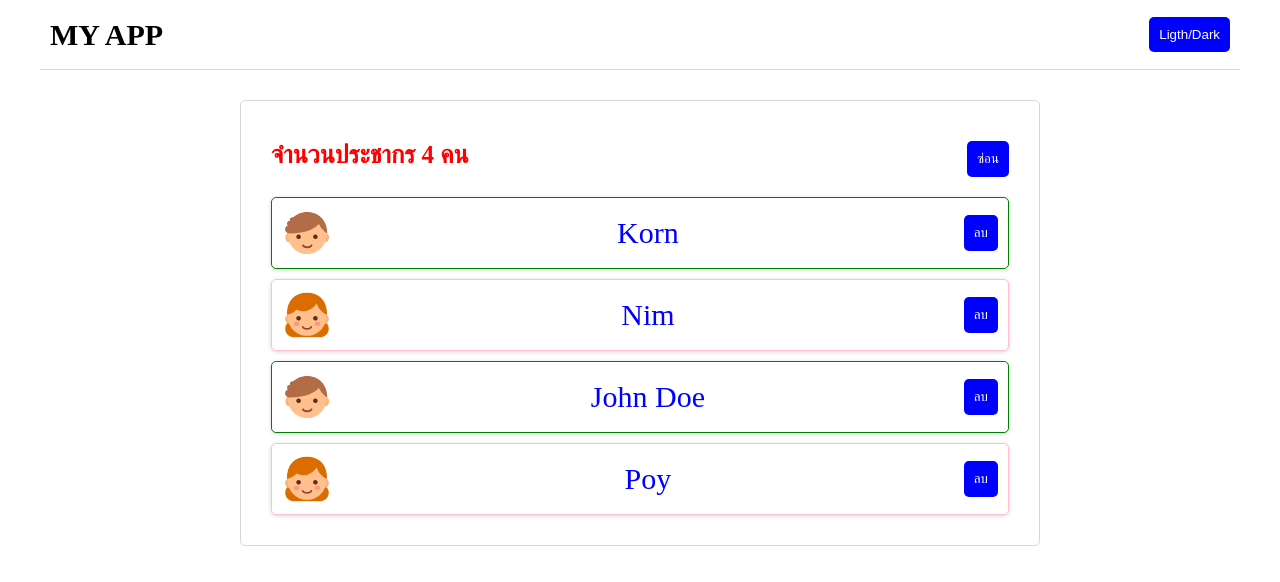
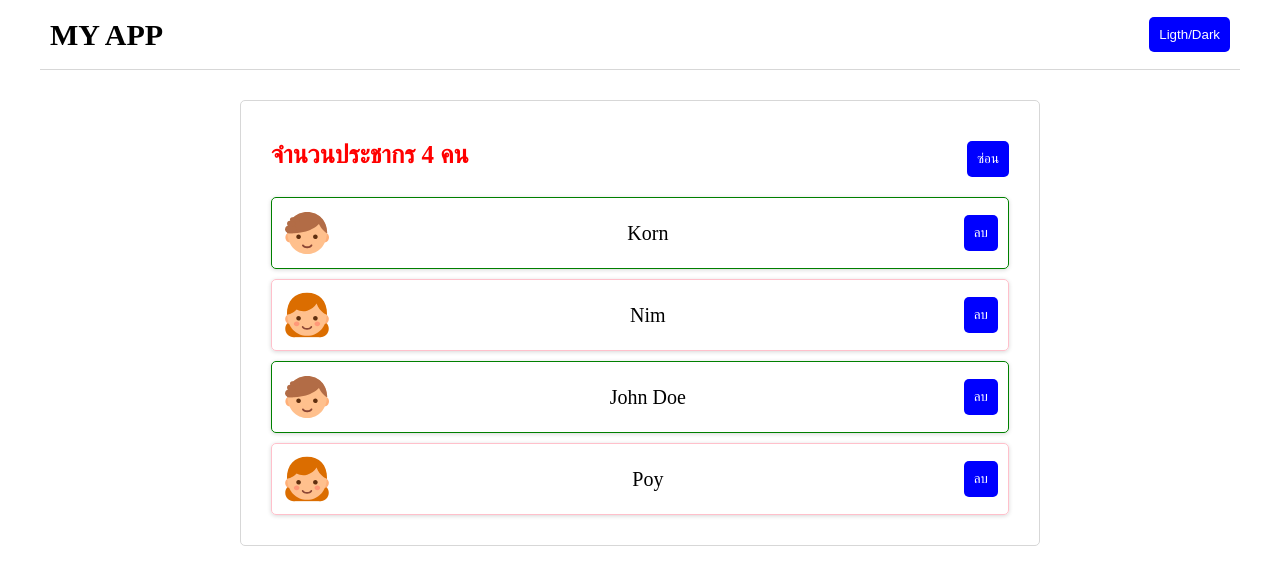
Before and after one commit to golfkornphisit/React-Learn, a React (Vite) app in the folder react_app/: page / in a window 1280 px wide. Shown: the top 582 px of the page. Built offline with nearby package versions, Linux system fonts and the light colour scheme.

Commit message:
befor ex17

```diff
--- a/react_app/src/App.jsx
+++ b/react_app/src/App.jsx
@@ -1,14 +1,20 @@
 import Header from "./components/Header";
 import PersonList from "./components/PersonList";
+import { useState } from "react";
 import "./App.css";
 
 function App() {
-
+    const [data] = useState([
+      { id: 1, name: "Korn", gender: "ชาย" },
+      { id: 2, name: "Nim", gender: "หญิง" },
+      { id: 3, name: "John Doe", gender: "ชาย" },
+      { id: 4, name: "Poy", gender: "หญิง" },
+    ]);
   return (
     <div className="App">
       <Header title="MY APP"/>
       <main>
-        <PersonList />
+        <PersonList data={data}/>
       </main>
 
 
--- a/react_app/src/components/PersonList.jsx
+++ b/react_app/src/components/PersonList.jsx
@@ -1,21 +1,9 @@
 import { useState } from "react";
-import boy from "../assets/boy.svg";
-import girl from "../assets/girl.svg";
 import "./PersonList.css";
+import User from "./User";
 
-function PersonList() {
-  const [data] = useState([
-    { id: 1, name: "Korn", gender: "ชาย" },
-    { id: 2, name: "Nim", gender: "หญิง" },
-    { id: 3, name: "John Doe", gender: "ชาย" },
-    { id: 4, name: "Poy", gender: "หญิง" },
-  ]);
-
+function PersonList({data}) {
   const [show, setShow] = useState(true);
-  const myStyle = {
-    color: "blue",
-    fontSize: "30px",
-  }
   return (
     <div className="container">
       <div className="header">
@@ -25,13 +13,7 @@ function PersonList() {
       <ul>
         {show &&
           data.map((item) => (
-            <li key={item.id} style={{borderStyle: "solid",borderColor: item.gender=="ชาย" ? "green" : "pink", borderWidth: "1px", padding: "10px", margin: "10px"}}>
-              <img src={item.gender=="ชาย" ? boy : girl} width={50} height={50} />
-              <p style={myStyle}>{item.name}</p>
-              <div className="control">
-                <button>ลบ</button>
-              </div>
-            </li>
+            <User key={item.id} item={item}/>
           ))}
       </ul>
     </div>
--- /dev/null
+++ b/react_app/src/components/User.jsx
@@ -0,0 +1,24 @@
+import boy from "../assets/boy.svg";
+import girl from "../assets/girl.svg";
+
+export default function User({ item }) {
+  return (
+    <>
+      <li
+        style={{
+          borderStyle: "solid",
+          borderColor: item.gender == "ชาย" ? "green" : "pink",
+          borderWidth: "1px",
+          padding: "10px",
+          margin: "10px",
+        }}
+      >
+        <img src={item.gender == "ชาย" ? boy : girl} width={50} height={50} />
+        <p>{item.name}</p>
+        <div className="control">
+          <button>ลบ</button>
+        </div>
+      </li>
+    </>
+  );
+}
```
